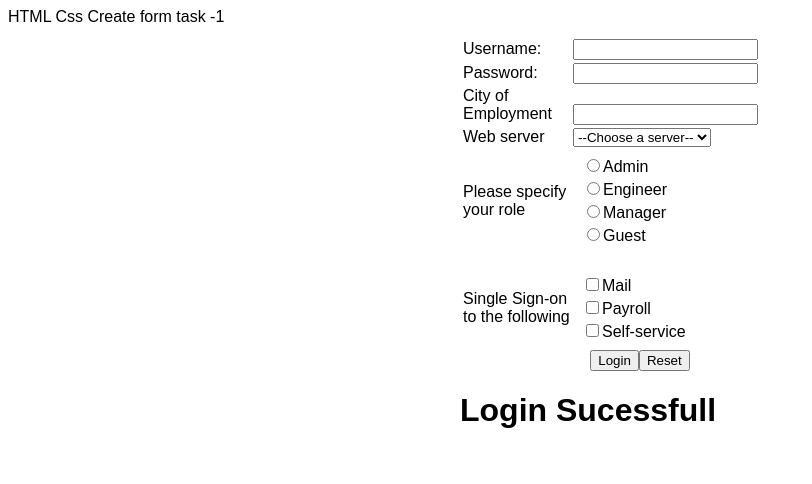
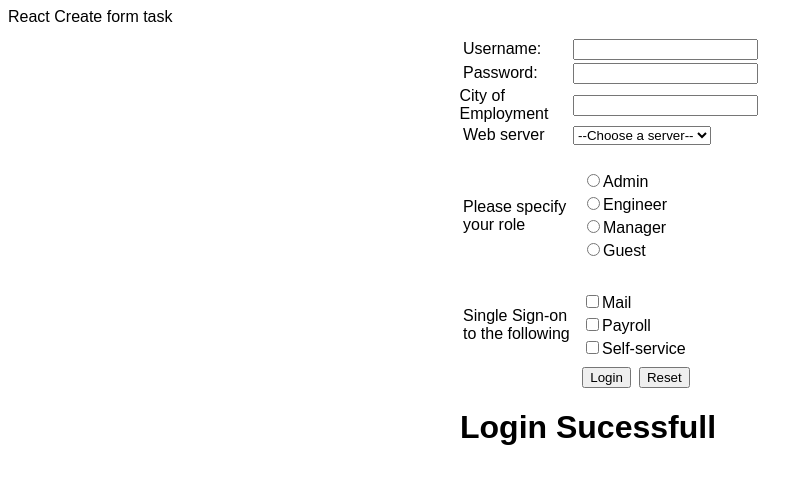
Before and after one commit to Prathamesh-Kulkarni01/frontend, a React (Create React App) app in the folder form/: page / in a window 1280 px wide. Shown: the top 484 px of the page, without its empty margins (0-812 px from the left). Built offline with nearby package versions, Linux system fonts and the light colour scheme.

Commit message:
UI updated

```diff
--- a/form/src/App.js
+++ b/form/src/App.js
@@ -40,7 +40,7 @@ export default function App() {
   };
   return (
     <div className="App">
-      HTML Css Create form task -1
+      React Create form task
       <form>
         <div class="main">
           <div>
@@ -89,16 +89,12 @@ export default function App() {
               </span>
             )}
           </div>
-          <div>
-            <lable class="lable">City of Employment </lable>
-            <input id="city" list="cityList" name="city"></input>
-
-            <datalist id="cityList">
-              <option value="Pune" />
-              <option value="Surat" />
-              <option value="Bengluru" />
-            </datalist>
-          </div>
+          <div style={{display: "flex",marginLeft:"-0.5px", alignItems:"center"}}>
+      <lable class="lable">City of Employment </lable>
+      <div>
+        <input id="password" type="text" />
+      </div>
+    </div>
           <div>
             <lable for="#web_server">Web server</lable>
             <select id="web_server">
@@ -108,7 +104,7 @@ export default function App() {
               <option value="--Choose a server--">Bengluru</option>
             </select>
           </div>
-          <fildset class="radio_wrapper">
+          <fildset style={{margin:"20px 0px"}}  class="radio_wrapper">
             <div class="radio_lable">
               <lable>Please specify your role</lable>
             </div>
@@ -131,8 +127,8 @@ export default function App() {
               </div>
             </div>
           </fildset>
-          <br></br>
-          <fildset class="radio_wrapper">
+
+          <fildset style={{marginTop:" 10px"}} class="radio_wrapper">
             <div class="radio_lable">
               <lable>Single Sign-on to the following</lable>
             </div>
--- a/form/src/styles.css
+++ b/form/src/styles.css
@@ -37,3 +37,6 @@ lable {
 .tost {
   display: none;
 }
+.btn{
+  margin-right: 8px;
+}
```
Also changed, not shown: 1 other file (tests, documents, lock files or other folders).
